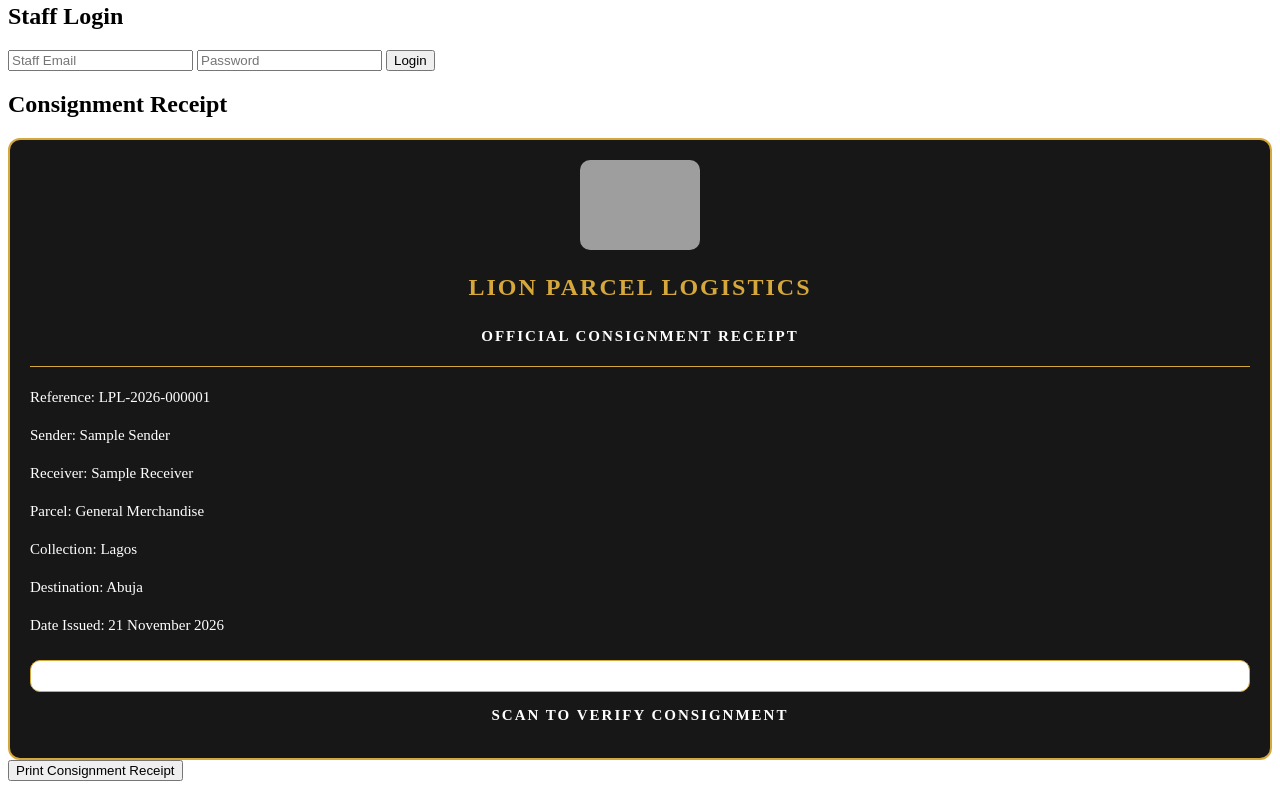
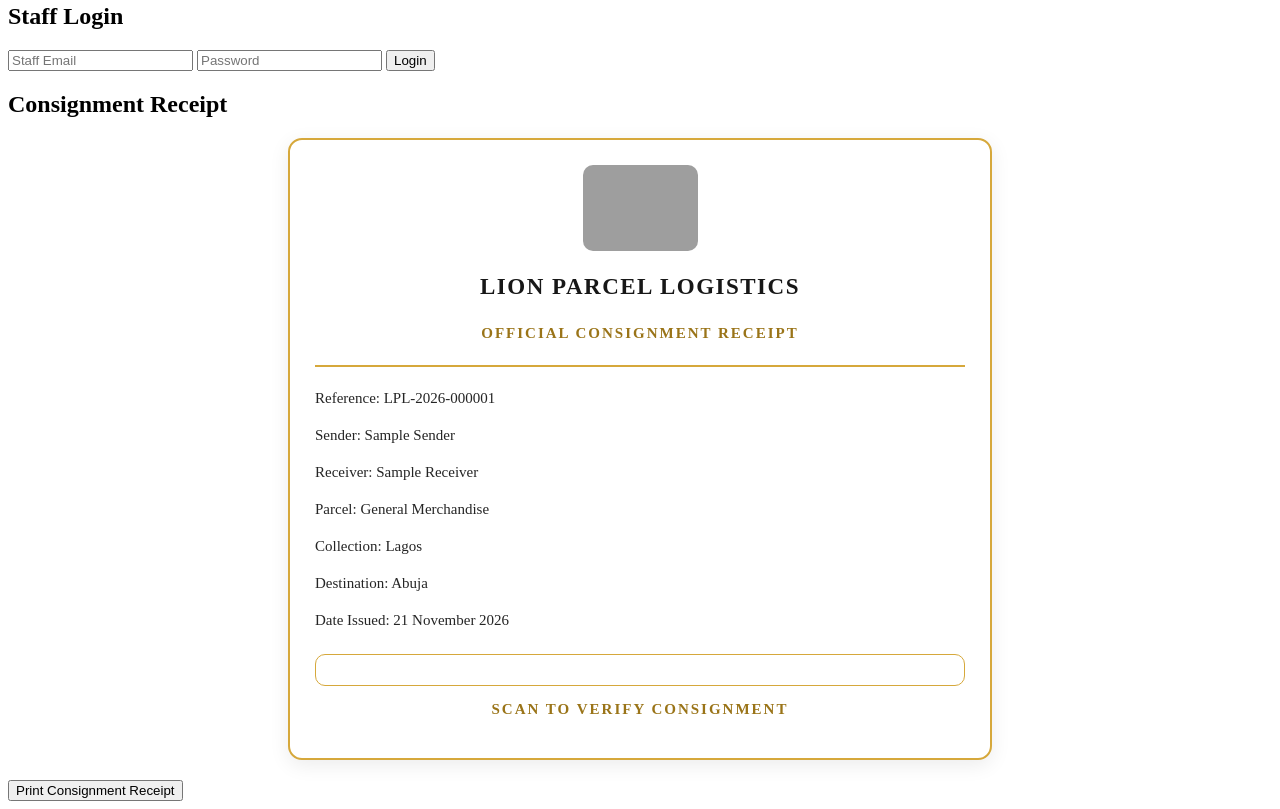
Before and after one commit to lionparcellogistics/lion-parcel-logistics, a plain HTML site: page index.html in a window 1280 px wide. Shown: the part 1292-2101 px from the top of the page. Drawn offline with nearby package versions, Linux system fonts and the light colour scheme; grey boxes are pictures that could not be loaded.

Commit message:
Implement premium receipt design styles
Added styles for premium white and gold receipt design.

```diff
--- a/index.html
+++ b/index.html
@@ -393,6 +393,77 @@ label {
   font-weight: bold;
   line-height: 2;
   text-align: center;
+}
+/* PREMIUM WHITE AND GOLD RECEIPT DESIGN */
+
+#receipt {
+  background: #ffffff;
+  color: #252525;
+  border: 2px solid #D6A83B;
+  border-radius: 14px;
+  padding: 25px;
+  margin: 20px auto;
+  max-width: 650px;
+  box-shadow: 0 5px 20px rgba(0,0,0,0.08);
+}
+
+#receipt h2 {
+  color: #171717;
+  text-align: center;
+  font-size: 23px;
+  letter-spacing: 1.5px;
+}
+
+#receipt .receipt-title {
+  color: #9A7418;
+  font-weight: bold;
+  text-align: center;
+  letter-spacing: 2px;
+}
+
+#receipt p {
+  color: #252525;
+  font-size: 15px;
+  line-height: 1.8;
+  margin: 10px 0;
+  overflow-wrap: anywhere;
+}
+
+#receipt hr {
+  border: 0;
+  border-top: 2px solid #D6A83B;
+  margin: 18px 0;
+}
+
+#companyLogo img {
+  width: 115px;
+  height: auto;
+}
+
+#receiptQR {
+  background: #ffffff;
+  border: 1px solid #D6A83B;
+  border-radius: 10px;
+  padding: 15px;
+  text-align: center;
+}
+
+#receipt .qrLabel {
+  color: #9A7418;
+  font-weight: bold;
+  text-align: center;
+}
+
+@media screen and (max-width: 600px) {
+  #receipt {
+    padding: 16px;
+    width: auto;
+    margin: 15px 5px;
+  }
+
+  #receipt h2 {
+    font-size: 19px;
+  }
 }
 
 </style>
```
